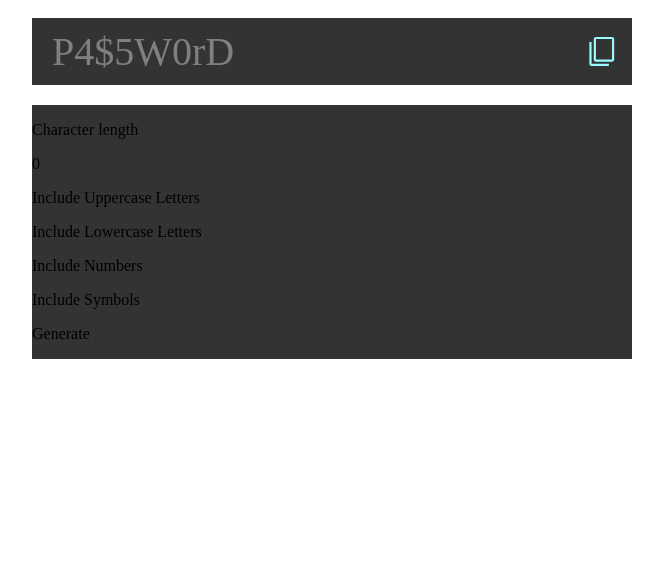
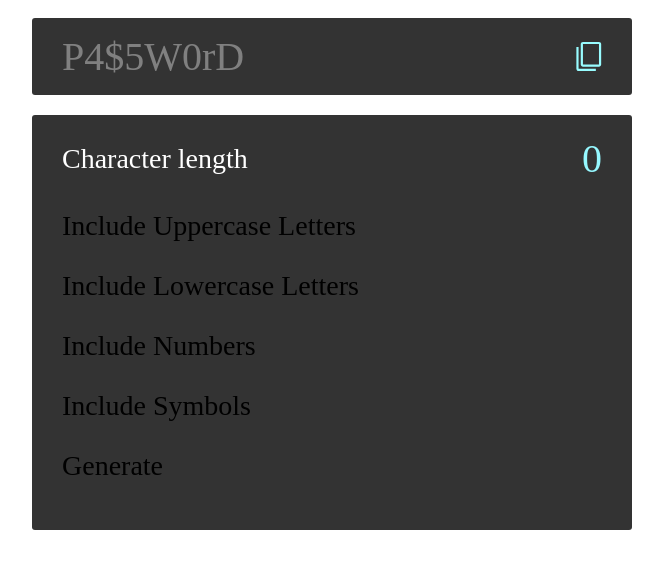
Before and after one commit to chris-base/Password-generator, a plain HTML site: page index.html in a window 1280 px wide. Shown: the part 98-666 px from the top of the page, without its empty margins (308-971 px from the left). Drawn offline with Linux system fonts and the light colour scheme.

Commit message:
started margins/char length styling

```diff
--- a/index.html
+++ b/index.html
@@ -22,8 +22,8 @@
 
       <div id="passwordSettingsContainer">
         <div id="passwordLengthContainer">
-          <p>Character length</p>
-          <p>0</p>
+          <p id="passwordLengthTitleText">Character length</p>
+          <p id="passwordLengthText">0</p>
         </div>
 
         <div id="passwordLengthSlider"></div>
--- a/styles.scss
+++ b/styles.scss
@@ -20,9 +20,15 @@ body {
 
 #passwordTextContainer {
   width: 100%;
+  padding-right: 25px;
   background-color: $bg-dark;
   display: flex;
   align-items: center;
+  justify-content: space-between;
+  border-radius: 3px;
+  -webkit-box-sizing: border-box;
+  -moz-box-sizing: border-box;
+  box-sizing: border-box;
 }
 
 #passwordText:empty::before {
@@ -38,31 +44,53 @@ body {
 }
 
 #passwordText {
-  cursor: text;
-  width: 90%;
+  cursor: copy;
   height: 100%;
   font-size: 40px;
   margin: 0;
   color: white;
-  padding: 10px 20px;
+  padding: 15px 0 15px 30px;
   -webkit-box-sizing: border-box;
   -moz-box-sizing: border-box;
   box-sizing: border-box;
 }
 
 #passwordCopyImg {
-  margin: 0 auto;
+  cursor: pointer;
   width: 35px;
   height: 35px;
   background-size: 35px;
   background-repeat: no-repeat;
   background-position: center;
   background-image: url("public/contentImg.svg");
-
+  // background-color: pink;
   filter: brightness(0) saturate(100%) invert(99%) sepia(37%) saturate(7321%) hue-rotate(162deg) brightness(104%) contrast(101%);
 }
 
 #passwordSettingsContainer {
   margin-top: 20px;
+  border-radius: 3px;
   background-color: $bg-dark;
+  font-size: 28px;
+  padding: 20px 30px;
+  -webkit-box-sizing: border-box;
+  -moz-box-sizing: border-box;
+  box-sizing: border-box;
 }
+
+#passwordLengthContainer {
+  display: flex;
+  justify-content: space-between;
+  align-items: center;
+}
+
+#passwordLengthTitleText {
+  color: white;
+  margin: 0;
+}
+
+#passwordLengthText {
+  color: $blue-light;
+  font-size: 40px;
+  margin: 0;
+}
```
Also changed, not shown: styles.css, 1 other file.
